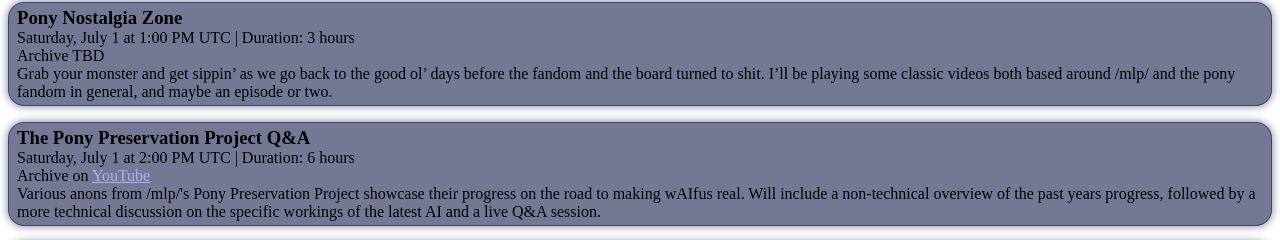
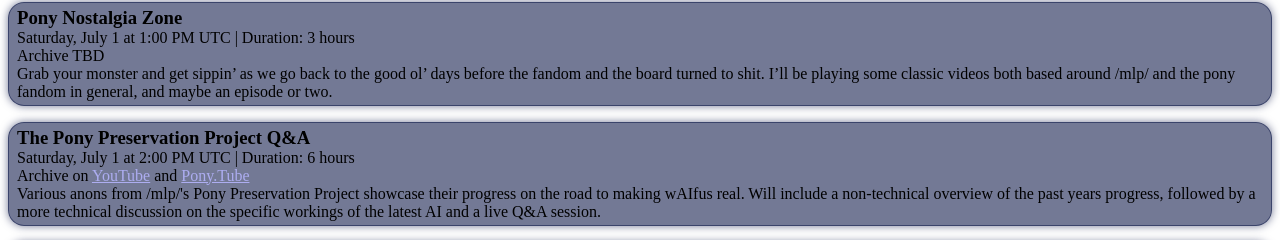
Before and after one commit to mlpcon/mlpcon.online, a plain HTML site: page schedule.html in a window 1280 px wide. Shown: the part 983-1223 px from the top of the page. Drawn offline with Linux system fonts and the light colour scheme.

Commit message:
Updated links for The Pony Preservation Project Q&A

```diff
--- a/schedule.html
+++ b/schedule.html
@@ -214,7 +214,7 @@
 							Duration: <time class="dt-duration" datetime="PT6H">6 hours</time>
 						</div>
 						<nav>
-							Archive on <a class="u-url" href="//youtu.be/rfWJzWIbspU" rel="external noopener" target="_blank">YouTube</a>
+							Archive on <a class="u-url" href="//youtu.be/UY_M4DrGJbI" rel="external noopener" target="_blank">YouTube</a> and <a class="u-url" href="//pony.tube/w/2KzzQzvv4FCewycSBR64mw" rel="external noopener" target="_blank">Pony.Tube</a>
 						</nav>
 						<div class="e-content">
 							Various anons from /mlp/'s Pony Preservation Project showcase their progress on the road to making wAIfus real. Will include a non-technical overview of the past years progress, followed by a more technical discussion on the specific workings of the latest AI and a live Q&A session.
```
